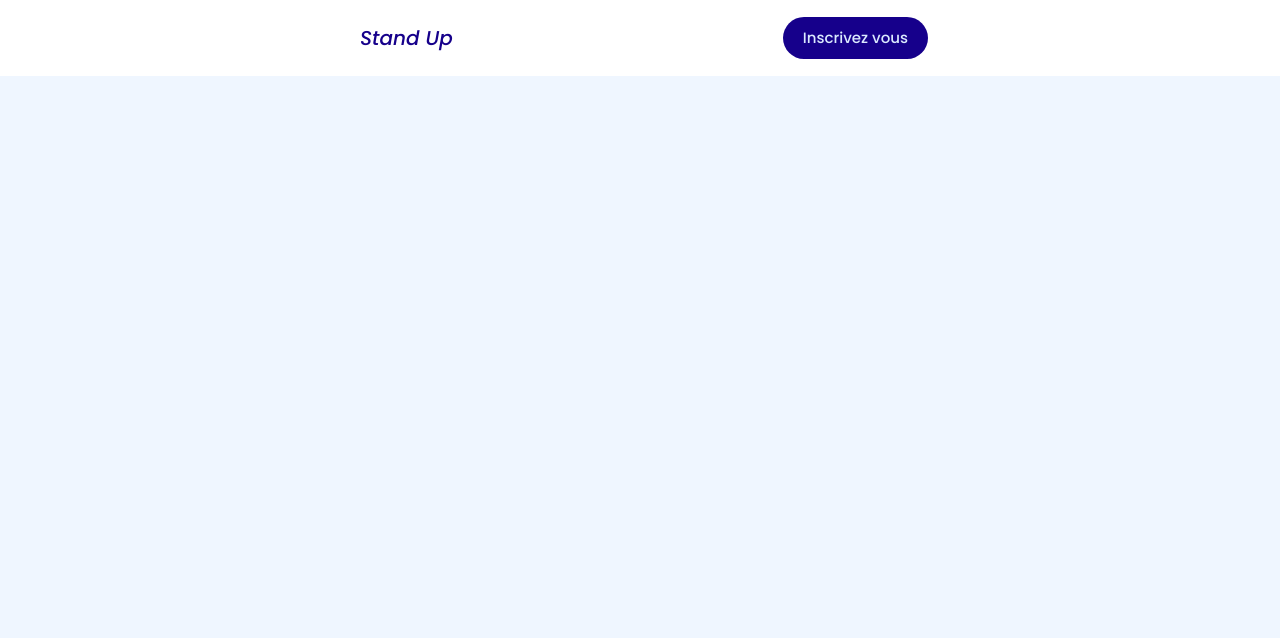
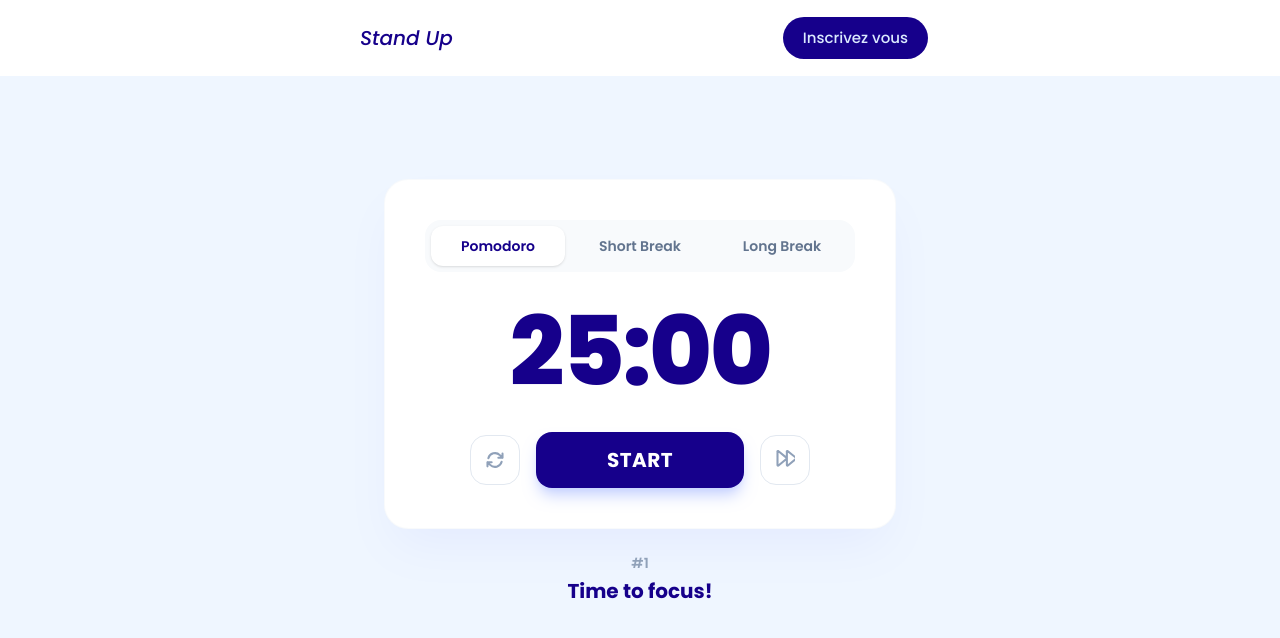
Before and after one commit to nxvv/stand-up, a React (Vite) app: page / in a window 1280 px wide. Shown: the top 638 px of the page. Built offline with nearby package versions, Linux system fonts and the light colour scheme.

Commit message:
added timer component

```diff
--- a/src/App.jsx
+++ b/src/App.jsx
@@ -1,16 +1,17 @@
 import './components/modals/ModalButton'
 import './App.css'
-import ModalButton from './components/modals/ModalButton'
 import Navbar from './components/Navbar'
+import TimerCard from './components/TimerCard'
 
 function App() {
+  return (
+    <div className="min-h-screen bg-blue-50 font-poppins">
+      <Navbar />
 
-  return (
-    <div className='min-h-screen bg-blue-50 font-poppins'>
-      <Navbar />
-      {/* <div className="pt-10">
-        <ModalButton />
-      </div> */}
+      {/* Timer Section Container */}
+      <main className="pt-28 pb-12 px-4 flex justify-center items-center min-h-[calc(100vh-80px)]">
+        <TimerCard />
+      </main>
     </div>
   )
 }
--- /dev/null
+++ b/src/components/TimerCard.jsx
@@ -0,0 +1,237 @@
+import { useState, useEffect, useRef } from 'react';
+
+const MODES = {
+  pomodoro: {
+    id: 'pomodoro',
+    name: 'Pomodoro',
+    duration: 25 * 60,
+    label: 'Time to focus!',
+  },
+  shortBreak: {
+    id: 'shortBreak',
+    name: 'Short Break',
+    duration: 5 * 60,
+    label: 'Time for a break!',
+  },
+  longBreak: {
+    id: 'longBreak',
+    name: 'Long Break',
+    duration: 15 * 60,
+    label: 'Time for a long break!',
+  },
+};
+
+export default function TimerCard() {
+  const [activeMode, setActiveMode] = useState('pomodoro');
+  const [timeLeft, setTimeLeft] = useState(MODES.pomodoro.duration);
+  const [isRunning, setIsRunning] = useState(false);
+  const [sessionCount, setSessionCount] = useState(1);
+  const timerRef = useRef(null);
+
+  // Play a gentle sound when the timer completes using Web Audio API
+  const playChime = () => {
+    try {
+      const audioCtx = new (window.AudioContext || window.webkitAudioContext)();
+
+      const playTone = (freq, startTime, duration) => {
+        const osc = audioCtx.createOscillator();
+        const gain = audioCtx.createGain();
+        osc.type = 'sine';
+        osc.frequency.setValueAtTime(freq, startTime);
+
+        // Exponential decay for a natural bell/chime sound
+        gain.gain.setValueAtTime(0.3, startTime);
+        gain.gain.exponentialRampToValueAtTime(0.0001, startTime + duration);
+
+        osc.connect(gain);
+        gain.connect(audioCtx.destination);
+        osc.start(startTime);
+        osc.stop(startTime + duration);
+      };
+
+      const now = audioCtx.currentTime;
+      // Double chime (C5 then E5)
+      playTone(523.25, now, 0.4);
+      playTone(659.25, now + 0.15, 0.6);
+    } catch (e) {
+      console.warn("Failed to play synthesized chime:", e);
+    }
+  };
+
+  // Update timeLeft when the mode changes
+  const handleModeChange = (modeKey) => {
+    setIsRunning(false);
+    setActiveMode(modeKey);
+    setTimeLeft(MODES[modeKey].duration);
+  };
+
+  // Timer tick effect
+  useEffect(() => {
+    if (isRunning) {
+      timerRef.current = setInterval(() => {
+        setTimeLeft((prev) => {
+          if (prev <= 1) {
+            // Timer finished
+            clearInterval(timerRef.current);
+            setIsRunning(false);
+            playChime();
+
+            // Advance mode automatically or notify
+            if (activeMode === 'pomodoro') {
+              setSessionCount((s) => s + 1);
+            }
+            return 0;
+          }
+          return prev - 1;
+        });
+      }, 1000);
+    } else {
+      if (timerRef.current) {
+        clearInterval(timerRef.current);
+      }
+    }
+
+    return () => {
+      if (timerRef.current) {
+        clearInterval(timerRef.current);
+      }
+    };
+  }, [isRunning, activeMode]);
+
+  // Update page title dynamically
+  useEffect(() => {
+    const formatted = formatTime(timeLeft);
+    const label = MODES[activeMode].label;
+    document.title = `${formatted} | ${label}`;
+
+    return () => {
+      document.title = 'stand-up';
+    };
+  }, [timeLeft, activeMode]);
+
+  // Format seconds into MM:SS
+  const formatTime = (seconds) => {
+    const mins = Math.floor(seconds / 60);
+    const secs = seconds % 60;
+    return `${mins.toString().padStart(2, '0')}:${secs.toString().padStart(2, '0')}`;
+  };
+
+  // Toggle play/pause
+  const toggleTimer = () => {
+    setIsRunning(!isRunning);
+  };
+
+  // Reset current timer
+  const resetTimer = () => {
+    setIsRunning(false);
+    setTimeLeft(MODES[activeMode].duration);
+  };
+
+  // Skip to next mode helper
+  const skipTimer = () => {
+    setIsRunning(false);
+    if (activeMode === 'pomodoro') {
+      // Typically alternate to short break, or long break every 4 sessions
+      if (sessionCount % 4 === 0) {
+        handleModeChange('longBreak');
+      } else {
+        handleModeChange('shortBreak');
+      }
+    } else {
+      handleModeChange('pomodoro');
+    }
+  };
+
+  return (
+    <div className="w-full flex flex-col items-center">
+      {/* Timer Card Container */}
+      <div className="w-full max-w-md md:max-w-lg bg-white rounded-3xl p-6 md:p-10 shadow-2xl shadow-indigo-100/80 border border-slate-100/50 transition-all duration-300">
+
+        {/* Modes Selector Tabs */}
+        <div className="flex justify-center gap-1.5 md:gap-2 mb-8 bg-slate-50 p-1.5 rounded-2xl">
+          {Object.values(MODES).map((mode) => (
+            <button
+              key={mode.id}
+              onClick={() => handleModeChange(mode.id)}
+              className={`flex-1 py-2 px-3 md:py-2.5 md:px-4 rounded-xl text-[13px] md:text-sm font-semibold transition-all duration-200 cursor-pointer ${
+                activeMode === mode.id
+                  ? 'bg-white text-[#16008b] shadow-sm'
+                  : 'text-slate-500 hover:text-[#16008b] hover:bg-white/60'
+              }`}
+            >
+              {mode.name}
+            </button>
+          ))}
+        </div>
+
+        {/* Big Countdown Timer */}
+        <div className="text-7xl md:text-8xl font-extrabold tracking-tight text-[#16008b] text-center my-6 md:my-8 tabular-nums select-none">
+          {formatTime(timeLeft)}
+        </div>
+
+        {/* Controller Row */}
+        <div className="flex items-center justify-center gap-4 mt-6">
+          {/* Reset Button */}
+          <button
+            onClick={resetTimer}
+            title="Reset"
+            className="p-3.5 rounded-2xl border border-slate-200 text-slate-400 hover:text-[#16008b] hover:bg-slate-50 hover:border-slate-300 transition-all active:scale-95 cursor-pointer"
+          >
+            <svg
+              className="w-5 h-5"
+              fill="none"
+              stroke="currentColor"
+              strokeWidth="2.5"
+              viewBox="0 0 24 24"
+            >
+              <path
+                strokeLinecap="round"
+                strokeLinejoin="round"
+                d="M16.023 9.348h4.992v-.001M2.985 19.644v-4.992m0 0h4.992m-4.993 0l3.181 3.183a8.25 8.25 0 0013.803-3.7M4.031 9.865a8.25 8.25 0 0113.803-3.7l3.181 3.182m0-4.991v4.99"
+              />
+            </svg>
+          </button>
+
+          {/* Main Action Button */}
+          <button
+            onClick={toggleTimer}
+            className="w-44 md:w-52 py-3.5 bg-[#16008b] text-white font-bold text-lg md:text-xl rounded-2xl shadow-lg shadow-indigo-200 hover:bg-[#1e05b1] hover:shadow-indigo-300 transition-all duration-200 cursor-pointer active:scale-95 text-center uppercase tracking-wide"
+          >
+            {isRunning ? 'Pause' : 'Start'}
+          </button>
+
+          {/* Skip Button */}
+          <button
+            onClick={skipTimer}
+            title="Skip"
+            className="p-3.5 rounded-2xl border border-slate-200 text-slate-400 hover:text-[#16008b] hover:bg-slate-50 hover:border-slate-300 transition-all active:scale-95 cursor-pointer"
+          >
+            <svg
+              className="w-5 h-5"
+              fill="none"
+              stroke="currentColor"
+              strokeWidth="2.5"
+              viewBox="0 0 24 24"
+            >
+              <path
+                strokeLinecap="round"
+                strokeLinejoin="round"
+                d="M3 8.25V18a.75.75 0 001.22.58l9.75-8a.75.75 0 000-1.16l-9.75-8A.75.75 0 003 2.25v6m11.25 0V18a.75.75 0 001.22.58l9.75-8a.75.75 0 000-1.16l-9.75-8A.75.75 0 0014.25 2.25v6"
+              />
+            </svg>
+          </button>
+        </div>
+      </div>
+
+      {/* Info Label below the Card */}
+      <div className="text-center mt-6 select-none">
+        <span className="text-slate-400 text-xs md:text-sm font-semibold block mb-1">
+          #{sessionCount}
+        </span>
+        <span className="text-lg md:text-xl font-bold text-[#16008b]">
+          {MODES[activeMode].label}
+        </span>
+      </div>
+    </div>
+  );
+}
```
